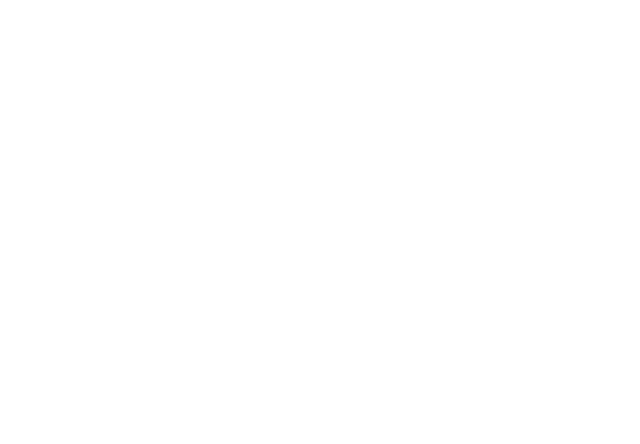
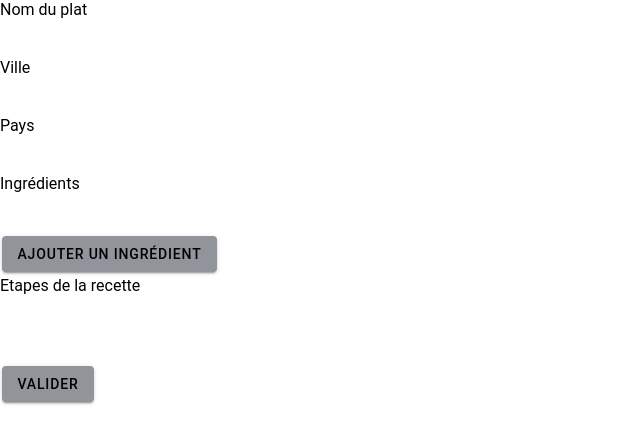
Before and after one commit to Benours/my-recipes, a React (Create React App) app: page /new in a window 1280 px wide. Shown: the top 444 px of the page, without its empty margins (0-640 px from the left). Built offline with nearby package versions, Linux system fonts and the light colour scheme.

Commit message:
add recipe to app

```diff
--- a/src/App.tsx
+++ b/src/App.tsx
@@ -3,7 +3,7 @@
 import { IonReactRouter } from "@ionic/react-router";
 import Home from "./pages/Home";
 import ViewRecipe from "./pages/ViewRecipe";
-
+import AddRecipe from "./pages/AddRecipe";
 /* Core CSS required for Ionic components to work properly */
 import "@ionic/react/css/core.css";
 
@@ -23,6 +23,7 @@
 /* Theme variables */
 import "./theme/variables.css";
 
+
 setupIonicReact();
 
 const App: React.FC = () => (
@@ -35,6 +36,9 @@
         <Route path="/home" exact={true}>
           <Home />
         </Route>
+        <Route path="/new" exact={true}>
+          <AddRecipe />
+        </Route>
         {/* <Route path="/recipe/:id">
            <ViewRecipe />
         </Route> */}
--- /dev/null
+++ b/src/pages/AddRecipe.tsx
@@ -0,0 +1,111 @@
+import { IonLabel, IonInput, IonButton, IonTextarea } from "@ionic/react";
+import React from "react";
+import "./AddRecipe.css";
+
+class AddRecipe extends React.Component {
+
+    state = {
+     namePlate: "",
+     city: "",
+     country: "",
+     ingredients: [""],
+     recipe: "",
+     img: [""],
+     newIngredient: [""]
+    }
+
+
+
+
+    addIngredient = () => {
+        this.state.ingredients.push("");
+        console.log(this.state.ingredients);
+        this.setState({ingredients: [...this.state.ingredients]})
+    };
+
+    delIngredient = (index: number) => {
+        const {ingredients} = this.state;
+        ingredients.splice(index,1);
+        const listIngredient = [...ingredients];
+
+        //listIngredient.splice(index, 1);
+        this.setState({ingredients: listIngredient})
+    };
+
+
+    validateForm = () => {
+
+        const{namePlate, city, country, ingredients, recipe, img} = this.state;
+
+        const newRecipe = {
+            namePlate,
+            city,
+            country,
+            ingredients,
+            recipe,
+            img
+        }
+
+        console.log(newRecipe);
+
+    };
+
+    render(){
+    const{ingredients} = this.state;
+    return (
+        <form action="">
+            <div className="whatPlateBruh">
+                <IonLabel>
+                    Nom du plat
+                </IonLabel>
+                <IonInput onIonChange={(event)=>this.setState({namePlate : event.detail.value!})}/>
+            </div>
+            <div className="daOrigin">
+                <IonLabel>
+                    Ville
+                </IonLabel>
+                <IonInput onIonChange={(event) => this.setState({city : event.detail.value!})} />
+                <IonLabel>
+                    Pays
+                </IonLabel>
+                <IonInput onIonChange={(event) => this.setState({country : event.detail.value!})} />
+            </div>
+            <div className="disCompo">
+
+                {ingredients.map((_e, index) => (
+                    <div>
+                        <IonLabel>
+                            Ingrédients
+                        </IonLabel>
+                        <IonInput onIonChange={(event) => {
+                            let ingredients = [...this.state.ingredients];
+                            ingredients[index] = event.detail.value!;
+                            this.setState({ingredients})
+                            }} value={_e} />
+                        {ingredients.length - 1 === index && (
+                            <IonButton onClick={this.addIngredient}>
+                                Ajouter un ingrédient
+                            </IonButton>
+                        )}
+                        <div>
+                            {ingredients.length > 1 && (
+                                <IonButton onClick={() => this.delIngredient(index)}>
+                                    Supprimer ingrédient
+                                </IonButton>
+                            )}
+                        </div>
+                    </div>
+                ))}
+            </div>
+            <div className="someText">
+                <IonLabel>Etapes de la recette</IonLabel>
+                <IonTextarea autoGrow onIonChange={(event) => this.setState({recipe : event.detail.value!})}></IonTextarea>
+            </div>
+            <IonButton onClick={()=> this.validateForm()}>Valider</IonButton>
+        </form>
+    )
+                            }
+
+}
+
+export default AddRecipe;
```
Also changed, not shown: src/pages/AddRecipe.css (added), 1 other file (tests, documents, lock files or other folders).
